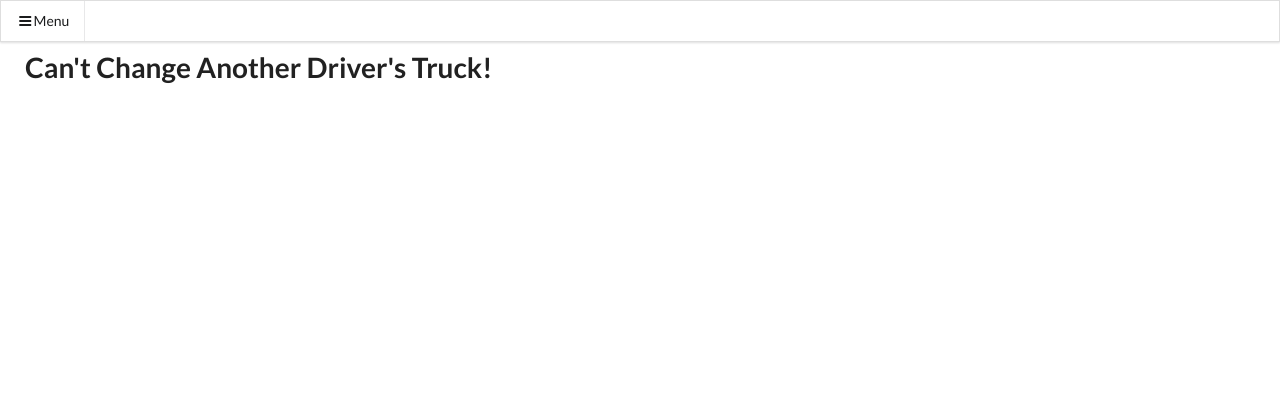
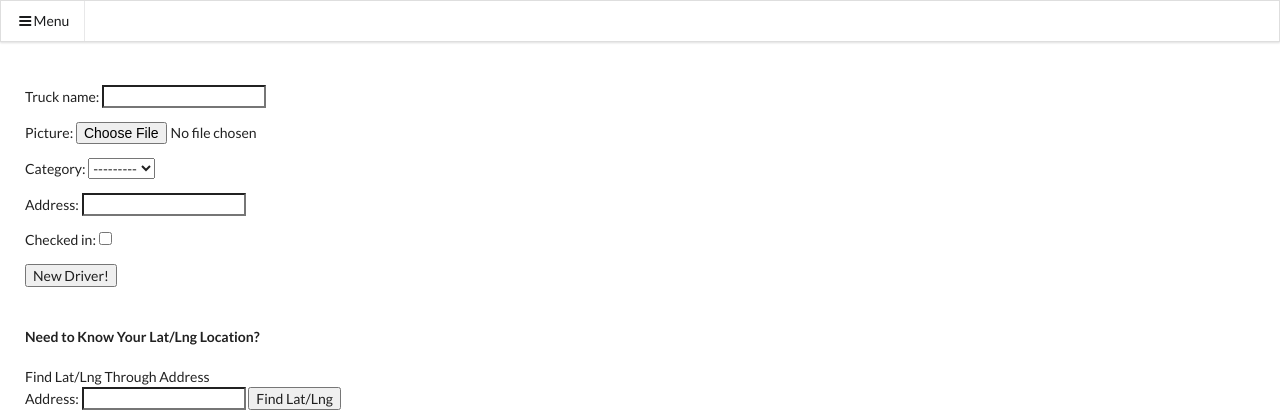
Before and after one commit to rallen0150/final_project, a Django app: a page that uses templates/foodtruck/foodtruck_form.html in a window 1280 px wide. Shown: the top 420 px of the page. Run offline with Django 3.2, Linux system fonts and the light colour scheme; a user stored in the database is signed in; tables that the repository leaves empty hold one stand-in row (values such as "Sample post"); grey boxes marked "Sample" are stand-in pictures; some libraries are stand-ins or nearby versions.

Commit message:
working on adding another truck to map

```diff
--- a/templates/foodtruck/foodtruck_form.html
+++ b/templates/foodtruck/foodtruck_form.html
@@ -2,7 +2,6 @@
 
 {% block content %}
   {% if request.user.profile.is_driver %}
-  {% if request.user == object.driver %}
     <br><br><br>
     <form class="" action="" method="post" enctype="multipart/form-data">
       {% csrf_token %}
@@ -35,9 +34,7 @@
       }
     </script>
     <script async defer src="https://maps.googleapis.com/maps/api/js?key=AIzaSyCJ2GhgOOCaoypV0JCC4NnxS-M0enWpN64&callback=initMap"></script>
-    {% else %}
-      <h1>Can't Change Another Driver's Truck!</h1>
-    {% endif %}
+
   {% else %}
     <h1>Not Supposed To Be Here!!!</h1>
   {% endif %}
```
